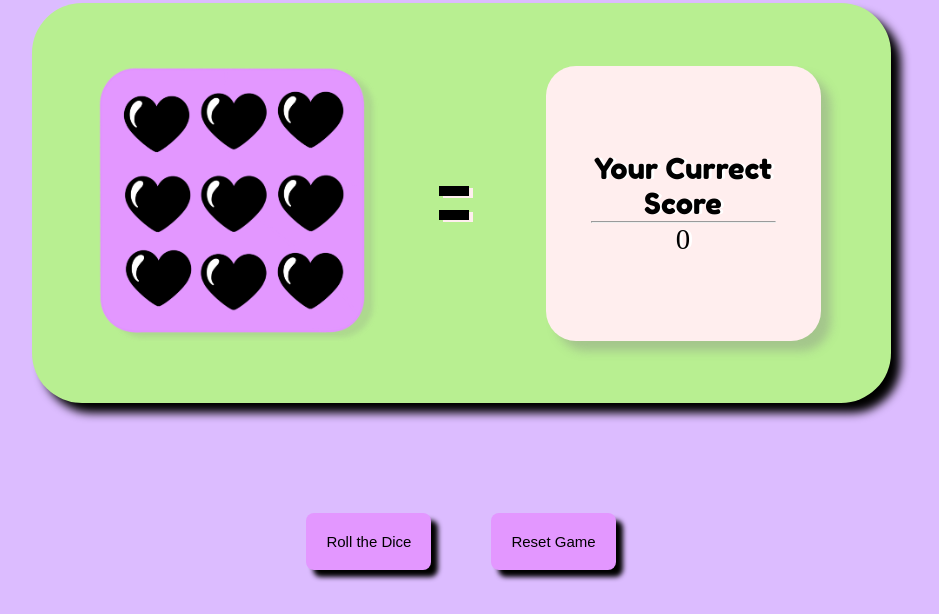
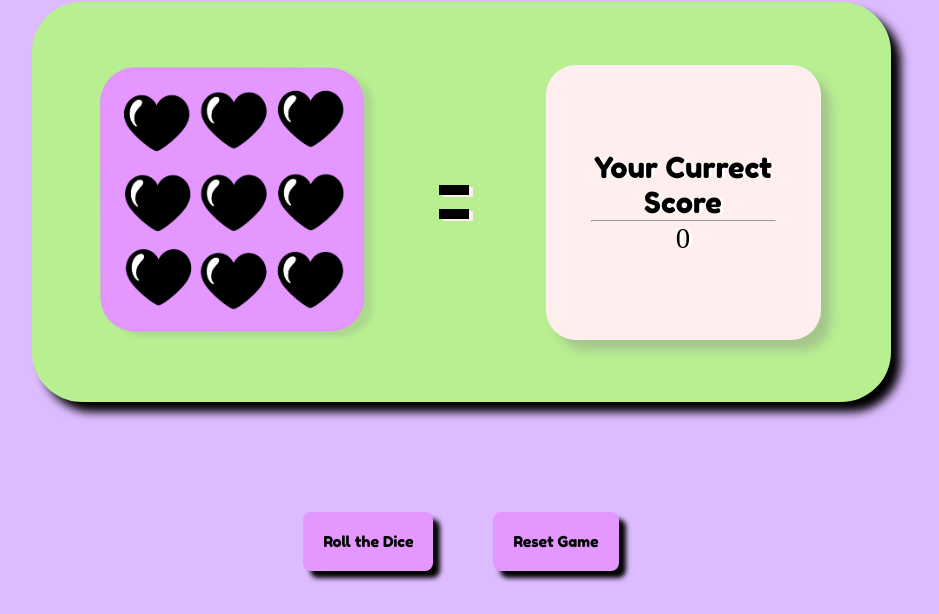
Before and after one commit to Shaesgithub/Dice-Game, a plain HTML site: page index.html in a window 1280 px wide. Shown: the part 186-800 px from the top of the page, without its empty margins (179-1118 px from the left). Drawn offline with Linux system fonts and the light colour scheme.

Commit message:
Text Fix

```diff
--- a/style.css
+++ b/style.css
@@ -20,6 +20,7 @@
     --fs-h2: 2.5rem;
     --fs-body: 1.8rem;
 }
+
 button{background: var(--clr-accent); color: var(--clr-text-main); font-size: 15px; font-weight:500; border: none; border-radius: 8px; cursor: pointer;}
 button:hover{background: var(--clr-other); color: var(--clr-outline);}
 
@@ -58,21 +59,17 @@ header h1, header p{
     background-color: var(--clr-other);
     border-radius: 50px;
     box-shadow: 10px 10px 10px #000000;
-
-
 }
 .dice_wrapper{
     padding:50px;
 }
 .scoreBox_wrapper{
     padding:50px 70px 50px 70px;
-
 }
 .line_wrapper{
     display: flex;
     flex-direction: column;
 }
-
 .lineOne, .lineTwo {
     width: 30px;
     height: 10px;
@@ -80,8 +77,6 @@ header h1, header p{
     box-shadow: 4px 2px  #ffeeee;
     margin: 7px;
 }
-
-
 .scoreBox{
     width: 275px;
     height: 275px;
@@ -93,13 +88,10 @@ header h1, header p{
     background: #ffeeee;
     box-shadow: 10px 10px 10px rgba(132, 132, 132, 0.38);
 }
-
-
 img{
     width: 300px;
     transform: rotate(90deg);
     transition: all 0.4s;
-
 }
 .gameOutcome_msg{
     height: 100px;
@@ -107,7 +99,6 @@ img{
     display: flex;
     justify-content: center;
     align-items: center;
-
 }
 .btn_wrapper{
     display: flex;
@@ -117,4 +108,5 @@ img{
    padding: 20px;
    margin: 10px 30px;
    box-shadow: 7px 7px 5px #000000;
+   font-family: var(--ff-main);
 }
```
